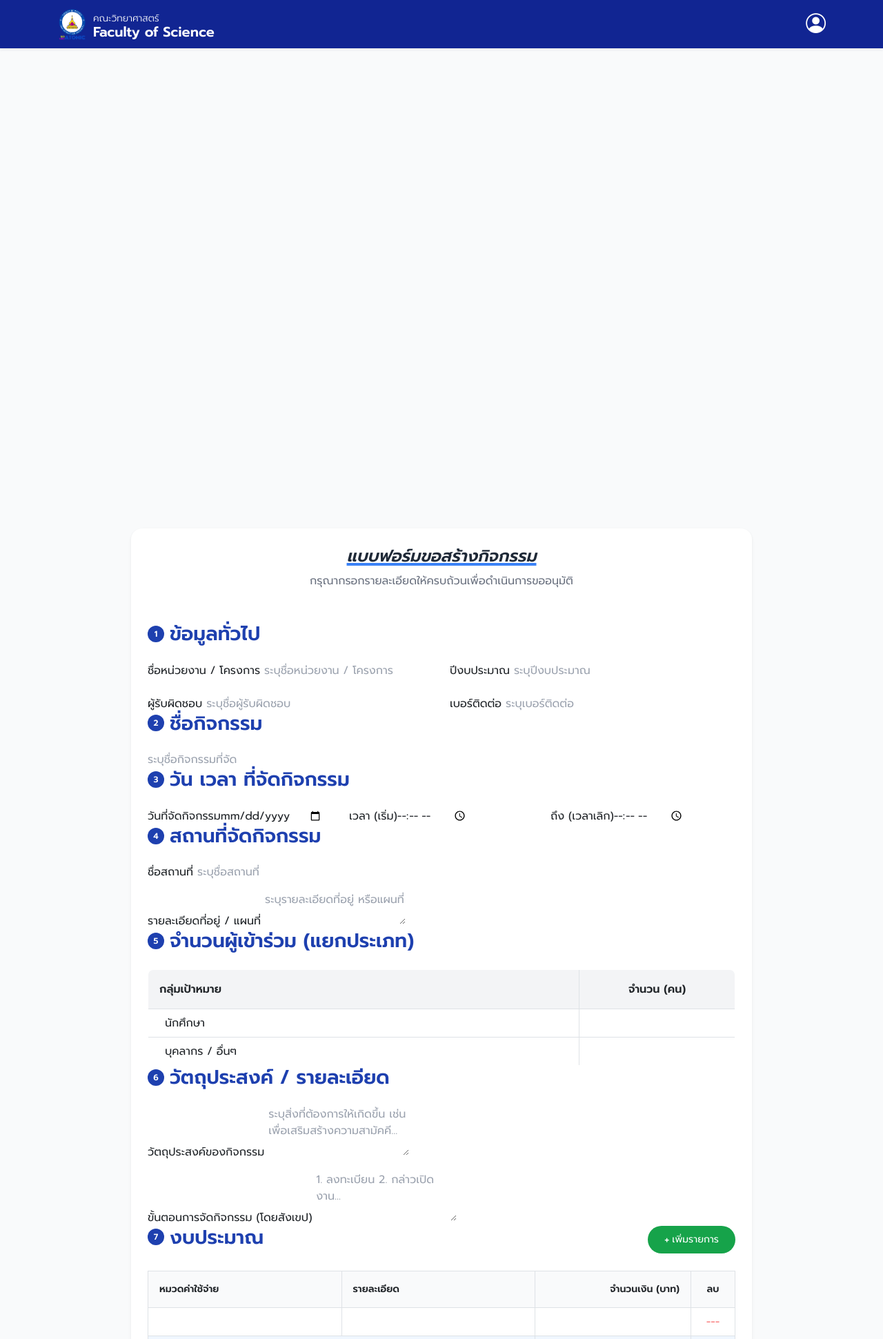
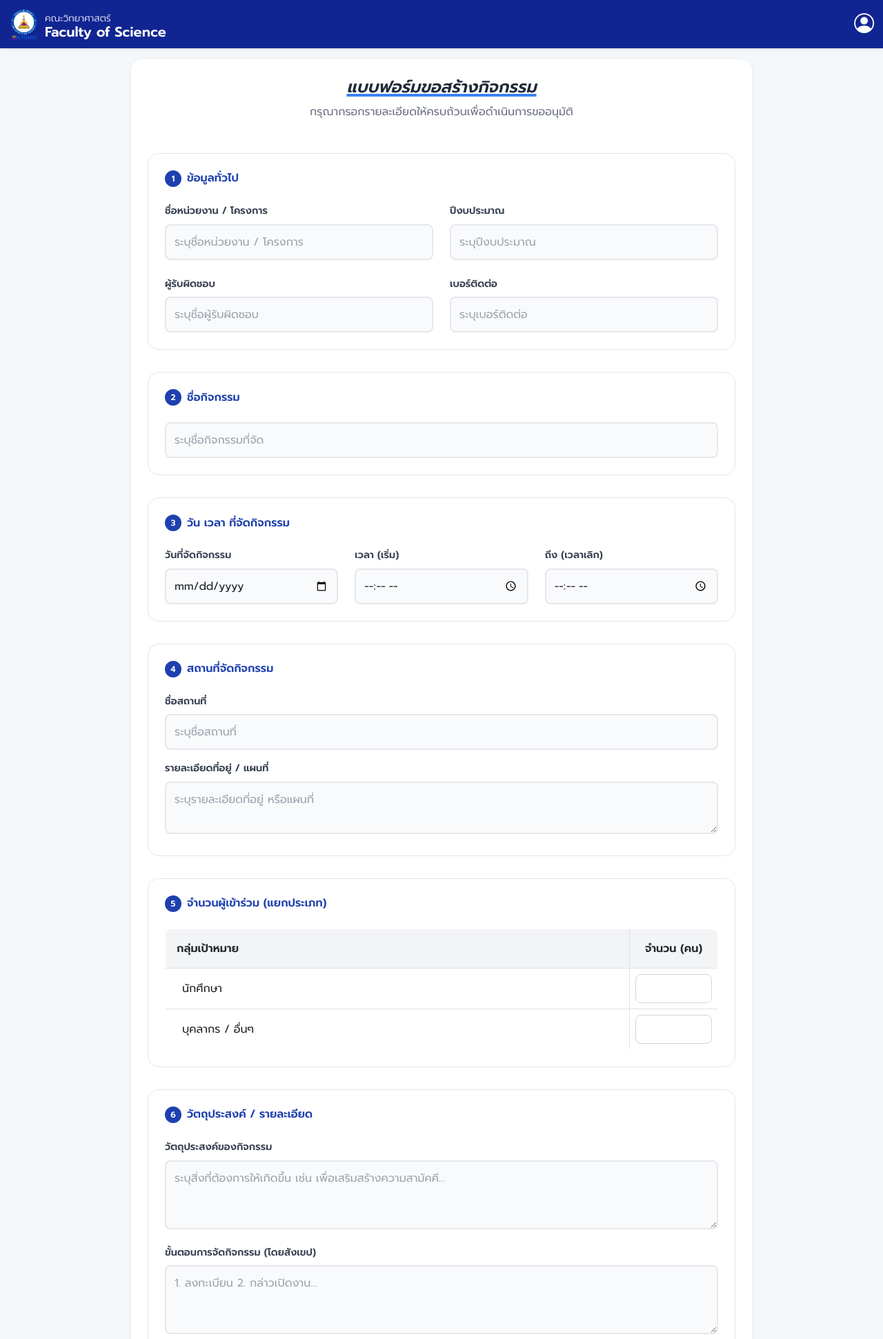
Before and after one commit to Puwadon0/FirstYearProjectPartOne, a Flask app: page /create-activity in a window 1280 px wide. Shown: the top 1941 px of the page at 69% size. Run offline with Flask 3, Linux system fonts and the light colour scheme; some libraries are stand-ins or nearby versions.

Commit message:
update all

```diff
--- a/templates/create_activity.html
+++ b/templates/create_activity.html
@@ -1,7 +1,55 @@
 {% extends "layout.html" %}
 {% block title %}ระบบคณะวิทยาศาสตร์{% endblock %}
-{% block head %}<style>main { min-height: 0 !important; padding-bottom: 0 !important; }</style>{% endblock %}
-{% block content %}
+
+{% block head %}
+<style>
+    .form-section {
+        background-color: #ffffff;
+        padding: 1.5rem;
+        border-radius: 1rem;
+        margin-bottom: 2rem;
+        border: 1px solid #e5e7eb;
+    }
+    .form-section label {
+        display: block;
+        font-weight: 600;
+        color: #374151;
+        margin-bottom: 0.5rem;
+        font-size: 0.9rem;
+    }
+    .form-section input[type="text"],
+    .form-section input[type="tel"],
+    .form-section input[type="date"],
+    .form-section input[type="time"],
+    .form-section input[type="number"],
+    .form-section textarea {
+        width: 100%;
+        padding: 0.75rem;
+        border: 2px solid #e5e7eb;
+        border-radius: 0.5rem;
+        transition: all 0.2s;
+        outline: none;
+        background-color: #f9fafb;
+    }
+    .form-section input:focus,
+    .form-section textarea:focus {
+        border-color: #1d4ed8;
+        background-color: #ffffff;
+        box-shadow: 0 0 0 4px rgba(29, 78, 216, 0.1);
+    }
+    .table-input {
+        border: 1px solid #d1d5db !important;
+        background-color: white !important;
+        padding: 0.5rem !important;
+    }
+    .table-input:focus {
+        border-color: #1d4ed8 !important;
+        box-shadow: 0 0 0 3px rgba(29, 78, 216, 0.1) !important;
+    }
+</style>
+{% endblock %}
+
+{% block content_inner %}
     <div class="container pt-3 pb-4">
         <div class="bg-white rounded-4 shadow-sm p-4 w-100 mx-auto" style="max-width: 900px;">
             <div class="mb-5 text-center">
@@ -155,9 +203,9 @@
         </form>
         </div>
     </div>
-    {% endblock %}
+{% endblock %}
 
-    {% block scripts %}
+{% block scripts_inner %}
     <script>
         function addRow() {
             const body = document.getElementById('budgetBody');
@@ -190,4 +238,4 @@
         }
         window.onload = calculateTotal;
     </script>
-    {% endblock %}
+{% endblock %}
--- a/templates/layout.html
+++ b/templates/layout.html
@@ -1,25 +1,19 @@
-<!DOCTYPE html>
-<html lang="th">
-<head>
-    <meta charset="UTF-8">
-    <meta name="viewport" content="width=device-width, initial-scale=1.0">
-    <title>{% block title %}{% endblock %}</title>
+{% extends "base.html" %}
 
-    <link href="https://cdn.jsdelivr.net/npm/bootstrap@5.3.0/dist/css/bootstrap.min.css" rel="stylesheet">
-    <link rel="stylesheet" href="https://cdn.jsdelivr.net/npm/bootstrap-icons@1.11.0/font/bootstrap-icons.css">
+{% block title %}{{ super() }}{% endblock %}
 
+{% block head %}
+    {{ super() }}
     <script src="https://cdn.tailwindcss.com"></script>
-</head>
-<body class="bg-gray-50">
+{% endblock %}
 
-    {% include "base.html" %}
+{% block content %}
+    <div>
+        {% block content_inner %}{% endblock %}
+    </div>
+{% endblock %}
 
-    <div>
-        {% block content %}{% endblock %}
-    </div>
-
-    <script src="https://cdn.jsdelivr.net/npm/bootstrap@5.3.0/dist/js/bootstrap.bundle.min.js"></script>
-
-    {% block scripts %}{% endblock %}
-</body>
-</html>
+{% block scripts %}
+    {{ super() }}
+    {% block scripts_inner %}{% endblock %}
+{% endblock %}
--- a/templates/officer_status_activity.html
+++ b/templates/officer_status_activity.html
@@ -1,7 +1,5 @@
 {% extends "layout.html" %}
-{% block title %}ระบบคณะวิทยาศาสตร์ - ตรวจสอบคำขอ{% endblock %}
-
-{% block content %}
+{% block content_inner %}
 <div class="max-w-7xl mx-auto p-4">
     <div class="flex items-center gap-2 mb-4">
         <div>
@@ -129,7 +127,7 @@
 </div>
 {% endblock %}
 
-{% block scripts %}
+{% block scripts_inner %}
 <script>
 function filterStatus(selectedStatus) {
     const rows = document.querySelectorAll('.activity-row');
```
Also changed, not shown: templates/activity_register.html (+15 -13 lines), templates/club_status_ativity.html (+49 -22 lines), create_activity.db, database.db, 1 other file.
